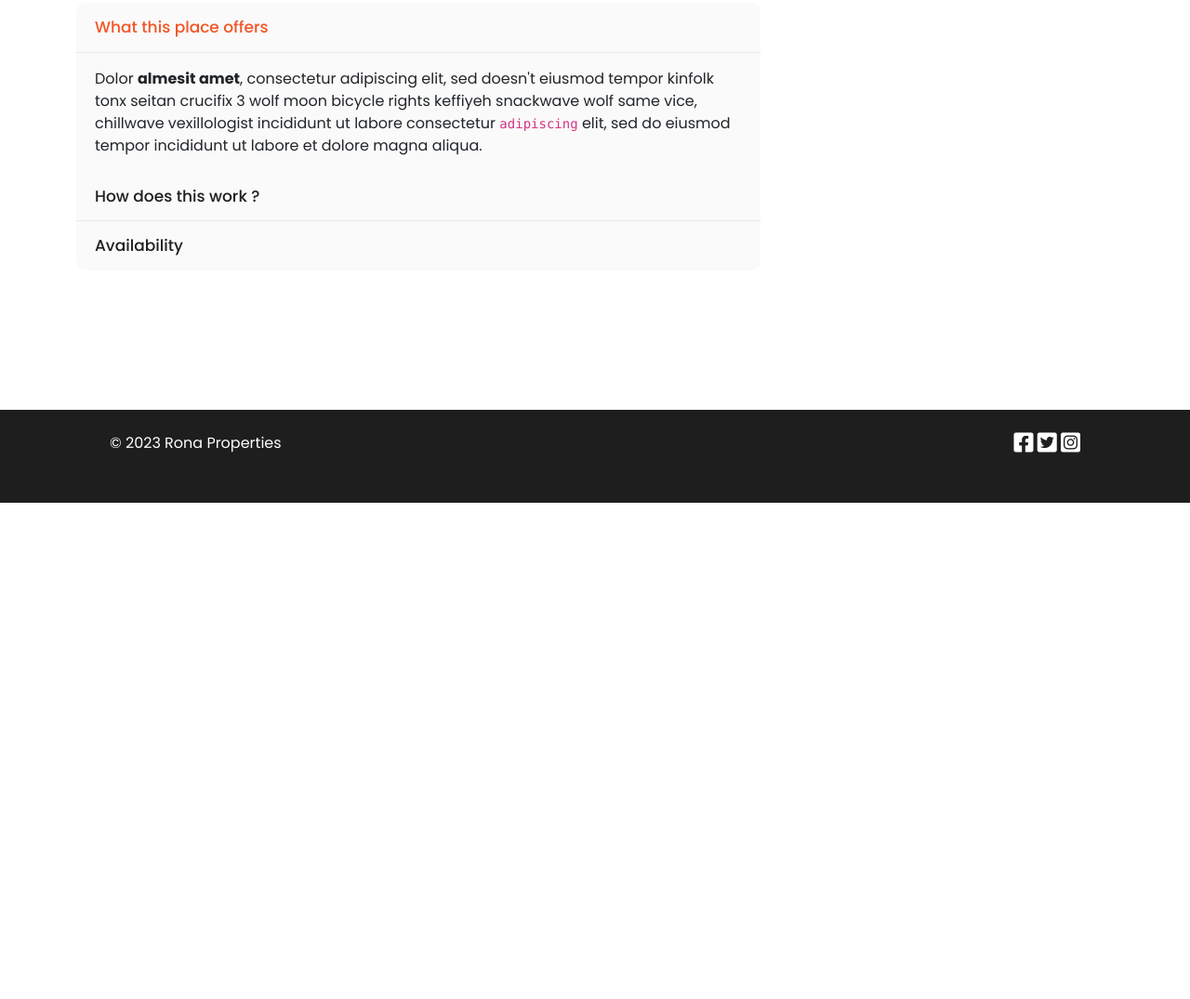
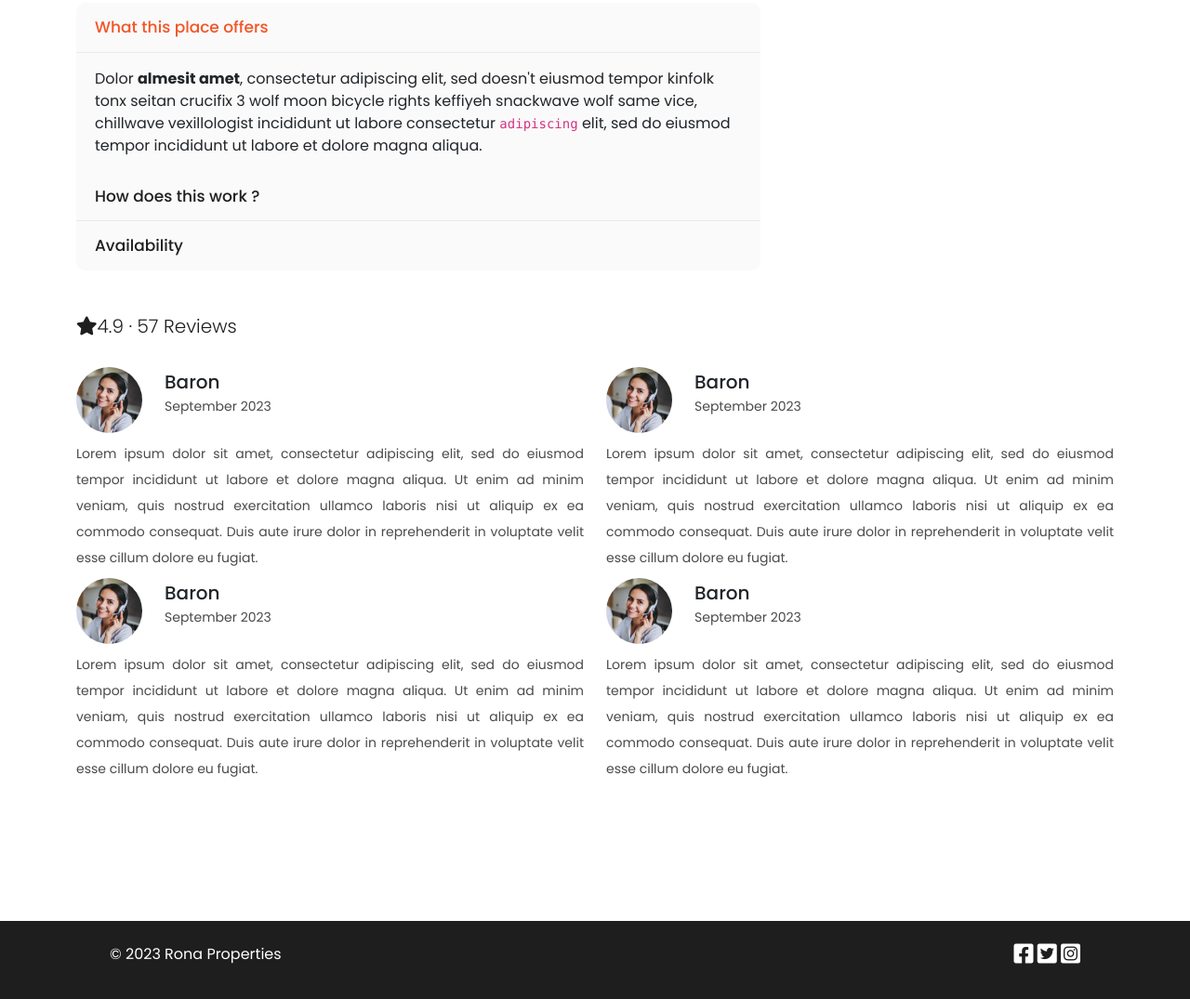
Before and after one commit to BaronAfutu/ronaproperties-demo, a plain HTML site: page property-details.html in a window 1280 px wide. Shown: the part 1377-2452 px from the top of the page at 93% size. Before the commit the page ends 1918 px from the top, so only its background shows below. Drawn offline with nearby package versions, Linux system fonts and the light colour scheme.

Commit message:
Completed Basic Demo. Yet to integrate maps

```diff
--- a/property-details.html
+++ b/property-details.html
@@ -230,6 +230,77 @@ https://templatemo.com/tm-591-villa-agency
     </div>
   </div>
 
+  <div class="container mt-5">
+    <h5 class="lead"><li class="fa fa-star"></li>4.9 · 57 Reviews</h5>
+    <div class="row mt-4">
+
+      <div class="col-6" class="review">
+        <div class="row my-2">
+          <div class="col-2">
+            <img src="public/img/agent.jpg"
+            class="img-fluid rounded-circle h-100" alt="">
+          </div>
+          <div class="col-10 pt-1">
+            <div class="h5 my-0">Baron</div>
+            <p>September 2023</p>
+          </div>
+        </div>
+        <p style="text-align: justify;">
+          Lorem ipsum dolor sit amet, consectetur adipiscing elit, sed do eiusmod tempor incididunt ut labore et dolore magna aliqua. Ut enim ad minim veniam, quis nostrud exercitation ullamco laboris nisi ut aliquip ex ea commodo consequat. Duis aute irure dolor in reprehenderit in voluptate velit esse cillum dolore eu fugiat.
+        </p>
+      </div>
+
+      <div class="col-6" class="review">
+        <div class="row my-2">
+          <div class="col-2">
+            <img src="public/img/agent.jpg"
+            class="img-fluid rounded-circle h-100" alt="">
+          </div>
+          <div class="col-10 pt-1">
+            <div class="h5 my-0">Baron</div>
+            <p>September 2023</p>
+          </div>
+        </div>
+        <p style="text-align: justify;">
+          Lorem ipsum dolor sit amet, consectetur adipiscing elit, sed do eiusmod tempor incididunt ut labore et dolore magna aliqua. Ut enim ad minim veniam, quis nostrud exercitation ullamco laboris nisi ut aliquip ex ea commodo consequat. Duis aute irure dolor in reprehenderit in voluptate velit esse cillum dolore eu fugiat.
+        </p>
+      </div>
+
+      <div class="col-6" class="review">
+        <div class="row my-2">
+          <div class="col-2">
+            <img src="public/img/agent.jpg"
+            class="img-fluid rounded-circle h-100" alt="">
+          </div>
+          <div class="col-10 pt-1">
+            <div class="h5 my-0">Baron</div>
+            <p>September 2023</p>
+          </div>
+        </div>
+        <p style="text-align: justify;">
+          Lorem ipsum dolor sit amet, consectetur adipiscing elit, sed do eiusmod tempor incididunt ut labore et dolore magna aliqua. Ut enim ad minim veniam, quis nostrud exercitation ullamco laboris nisi ut aliquip ex ea commodo consequat. Duis aute irure dolor in reprehenderit in voluptate velit esse cillum dolore eu fugiat.
+        </p>
+      </div>
+
+      <div class="col-6" class="review">
+        <div class="row my-2">
+          <div class="col-2">
+            <img src="public/img/agent.jpg"
+            class="img-fluid rounded-circle h-100" alt="">
+          </div>
+          <div class="col-10 pt-1">
+            <div class="h5 my-0">Baron</div>
+            <p>September 2023</p>
+          </div>
+        </div>
+        <p style="text-align: justify;">
+          Lorem ipsum dolor sit amet, consectetur adipiscing elit, sed do eiusmod tempor incididunt ut labore et dolore magna aliqua. Ut enim ad minim veniam, quis nostrud exercitation ullamco laboris nisi ut aliquip ex ea commodo consequat. Duis aute irure dolor in reprehenderit in voluptate velit esse cillum dolore eu fugiat.
+        </p>
+      </div>
+
+    </div>
+  </div>
+
   <!-- <div class="section best-deal">
     <div class="container">
       <div class="row">
```
Also changed, not shown: index.html (+2 -2 lines).
